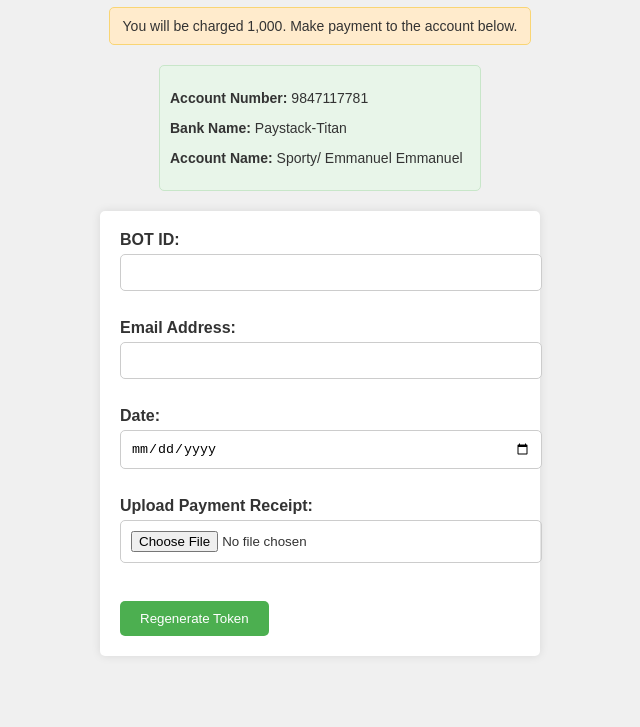
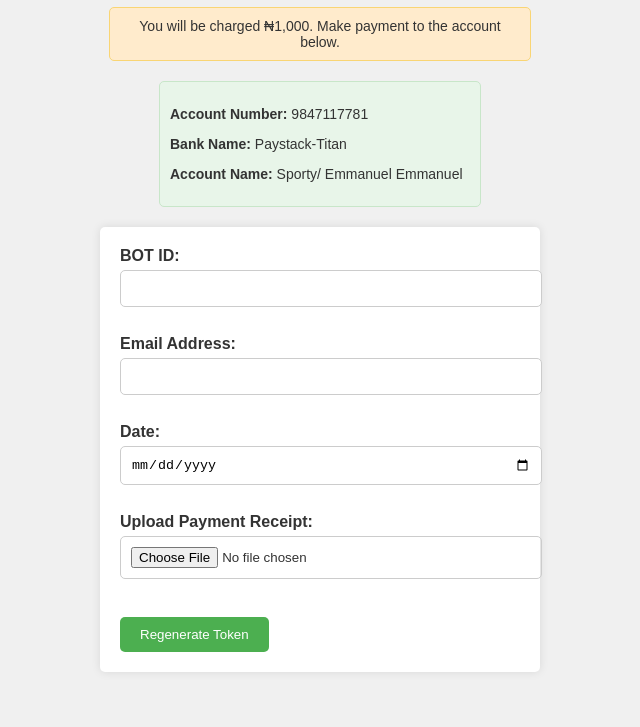
Before and after one commit to Sambo7785/Generate-New-Token, a plain HTML site: page index.html in a window 1280 px wide. Shown: the part 73-800 px from the top of the page, without its empty margins (320-960 px from the left). Drawn offline with Linux system fonts and the light colour scheme.

Commit message:
Update index.html

```diff
--- a/index.html
+++ b/index.html
@@ -101,7 +101,7 @@
 <body>
     <h1>Generate New Token</h1>
     <div class="note">
-        You will be charged 1,000. Make payment to the account below.
+        You will be charged ₦1,000. Make payment to the account below.
     </div>
     <div class="payment-info">
         <p><strong>Account Number:</strong> 9847117781</p>
```
